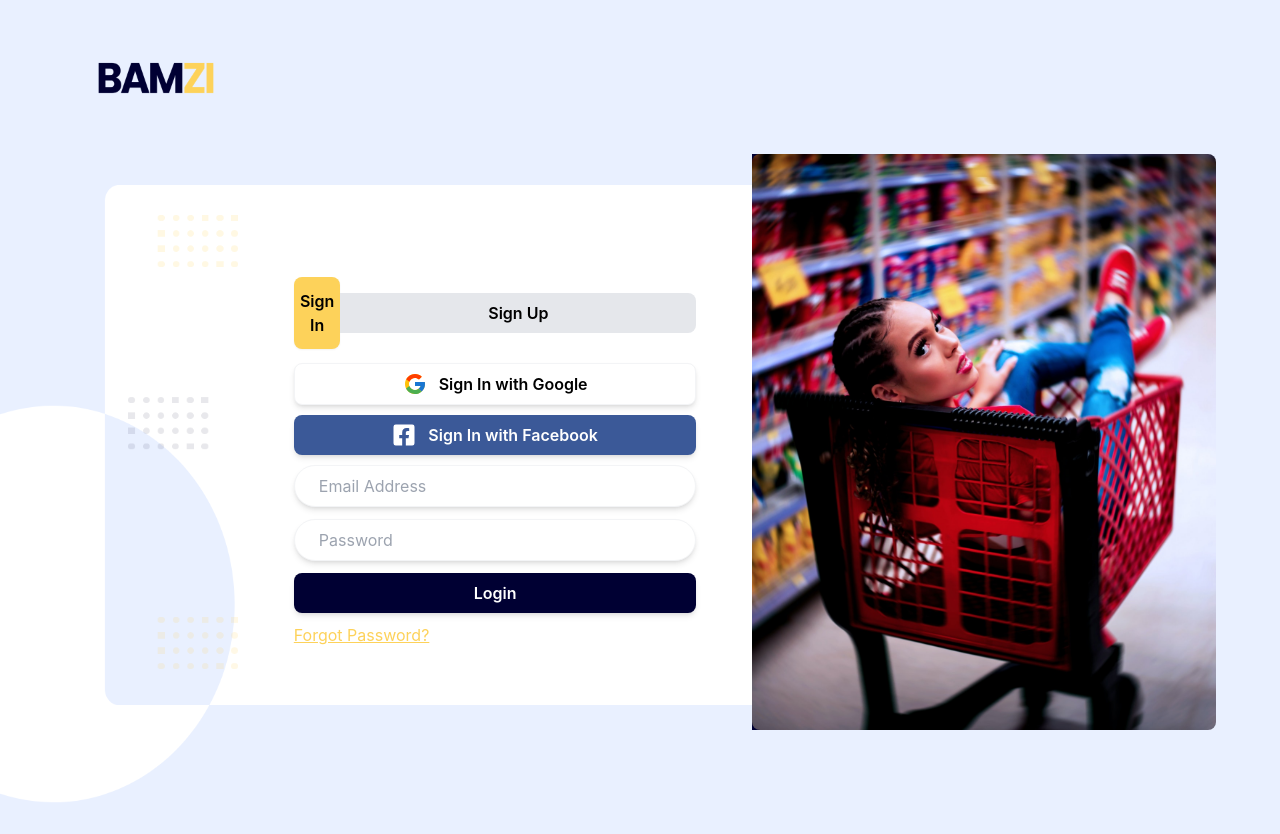
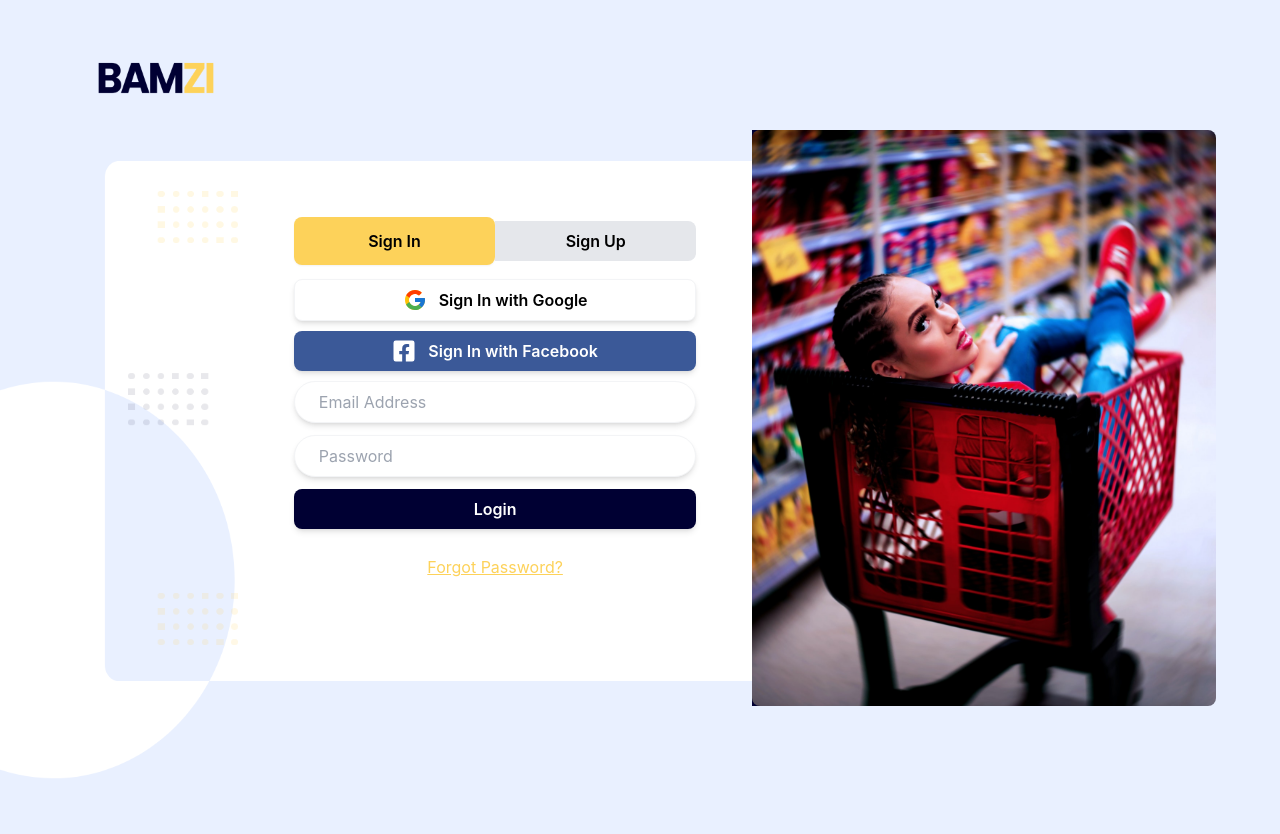
Before and after one commit to falconDevKing/bamzi-revamp, a Next.js app: page /login in a window 1280 px wide. After the commit the page ends 810 px from the top, so only its background shows below. Built offline with nearby package versions, Linux system fonts and the light colour scheme.

Commit message:
added login and sign up

```diff
--- a/components/auth/AuthBody.js
+++ b/components/auth/AuthBody.js
@@ -1,13 +1,13 @@
 import React from "react";
 
 const AuthBody = (props) => {
-    return (
-      <div className="lg:px-16">
-        <div className="mt-6 py-4 lg:py-0 lg:-ml-24 xl:-ml-48 xl:pl-32 lg:px-0 lg:pl-32 lg:bg-exclusion bg-contain bg-no-repeat bg-left flex flex-col-reverse lg:flex-row lg:h-[85vh] lg:space-x-4">
-          {props.children}
-        </div>
+  return (
+    <div className="lg:px-16">
+      <div className="mt-0 py-4 lg:py-0 lg:-ml-24 xl:-ml-48 xl:pl-32 lg:px-0 lg:pl-32 lg:bg-exclusion bg-contain bg-no-repeat bg-left flex flex-col-reverse lg:flex-row lg:h-[85vh] lg:space-x-4">
+        {props.children}
       </div>
-    )
-}
+    </div>
+  );
+};
 
-export default AuthBody
+export default AuthBody;
--- a/components/auth/AuthContent.js
+++ b/components/auth/AuthContent.js
@@ -1,11 +1,11 @@
-import React from "react"
+import React from "react";
 
-const AuthContent = props => {
+const AuthContent = (props) => {
   return (
-    <div className="xl:w-1/2 lg:w-2/5 mt-10 lg:mt-0 px-4 flex flex-col lg:place-content-center space-y-2.5 md:px-24 lg:px-10">
+    <div className="xl:w-1/2 lg:w-2/5 mt-10 lg:mt-0 px-4 flex flex-col lg:place-content-center space-y-2.5 md:px-24 lg:px-10 mb-16">
       {props.children}
     </div>
-  )
-}
+  );
+};
 
-export default AuthContent
+export default AuthContent;
--- a/pages/forgot-password.js
+++ b/pages/forgot-password.js
@@ -32,7 +32,9 @@ export default function ForgotPassword() {
         <AuthStrip />
         <AuthContent>
           <Link href="/login" className="p-0 font-normal">
-            <p className="text-secondary underline">Remember Password?</p>
+            <p className="text-secondary underline cursor-pointer">
+              Remember Password?
+            </p>
           </Link>
           <p className="text-4xl text-primary font-bold leading-6">
             Verification
--- a/pages/login.js
+++ b/pages/login.js
@@ -46,11 +46,9 @@ export default function Login() {
         <AuthContent>
           <div className="flex items-center lg:-mt-16 mb-1">
             <Link href="/login" className="p-0 w-1/2">
-              <a>
-                <button className="py-3 w-full bg-secondary rounded-lg shadow-sm font-semibold">
-                  Sign In
-                </button>
-              </a>
+              <button className="py-3 w-full bg-secondary rounded-lg shadow-sm font-semibold">
+                Sign In
+              </button>
             </Link>
             <Link href="/signup" className="p-0 w-1/2">
               <button className="py-2 w-full bg-gray-200 rounded-r-lg font-semibold">
@@ -98,8 +96,8 @@ export default function Login() {
               Login
             </button>
           </form>
-          <Link href="/forgot-password" className="p-0 text-center font-normal">
-            <a>
+          <Link href="/forgot-password">
+            <a className="flex justify-center p-4">
               <span className="text-secondary underline">Forgot Password?</span>
             </a>
           </Link>
--- a/pages/reset-password/[token].js
+++ b/pages/reset-password/[token].js
@@ -37,7 +37,7 @@ export default function ResetPassword() {
     };
 
     fetchData();
-  }, []);
+  }, [token]);
 
   return (
     <AuthContainer>
```
